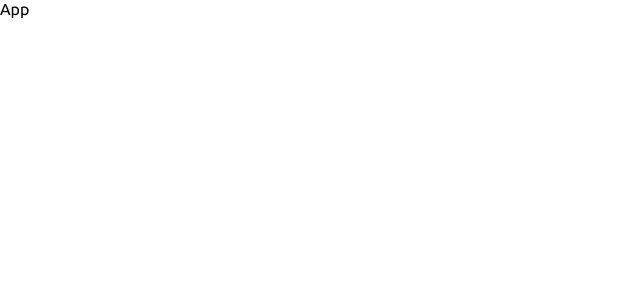
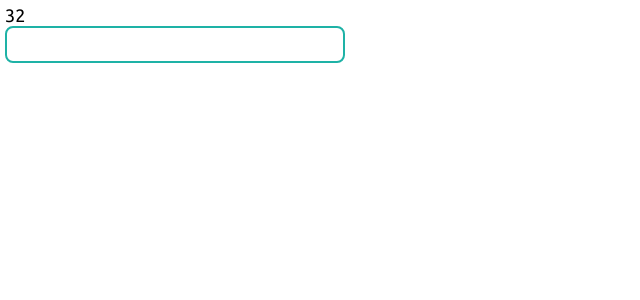
Before and after one commit to Artem2001S/testing-app-react, a React (Create React App) app: page / in a window 1280 px wide. Shown: the top 300 px of the page, without its empty margins (0-640 px from the left). Built offline with nearby package versions, Linux system fonts and the light colour scheme.

Commit message:
add TextInput component

```diff
--- a/package.json
+++ b/package.json
@@ -7,11 +7,13 @@
     "@testing-library/react": "^9.3.2",
     "@testing-library/user-event": "^7.1.2",
     "eslint-plugin-prettier": "^3.1.2",
+    "node-sass": "^4.13.1",
     "prettier": "^2.0.3",
     "prop-types": "^15.7.2",
     "react": "^16.13.1",
     "react-dom": "^16.13.1",
-    "react-scripts": "3.4.1"
+    "react-scripts": "3.4.1",
+    "uuid": "^7.0.3"
   },
   "scripts": {
     "start": "react-scripts start",
--- a/src/App.js
+++ b/src/App.js
@@ -1,7 +1,12 @@
 import React from 'react';
+import TextInput from 'components/TextInput/TextInput';
 
 function App() {
-  return <div>App</div>;
+  return (
+    <div>
+      <TextInput label="32" type="password" />
+    </div>
+  );
 }
 
 export default App;
--- /dev/null
+++ b/src/components/TextInput/TextInput.jsx
@@ -0,0 +1,36 @@
+import React from 'react';
+import PropTypes from 'prop-types';
+import { v4 as uuidv4 } from 'uuid';
+import classes from './TextInput.module.scss';
+
+export default function TextInput({
+  type,
+  label,
+  defaultValue,
+  value,
+  handleChange,
+}) {
+  const uniqueId = uuidv4();
+
+  return (
+    <label className={classes.label} htmlFor={uniqueId}>
+      {label}
+      <input
+        className={classes.input}
+        type={type || 'text'}
+        id={uniqueId}
+        defaultValue={defaultValue}
+        value={value}
+        onChange={handleChange}
+      />
+    </label>
+  );
+}
+
+TextInput.propTypes = {
+  type: PropTypes.string,
+  label: PropTypes.string,
+  defaultValue: PropTypes.string,
+  value: PropTypes.string,
+  handleChange: PropTypes.func,
+};
--- /dev/null
+++ b/src/components/TextInput/TextInput.module.scss
@@ -0,0 +1,25 @@
+@import "sassVariables.scss";
+
+.input {
+  padding: 6px 10px;
+  font-size: 18px;
+
+  border-radius: 8px;
+  border: 2px solid $green;
+  outline: none;
+
+  &:focus {
+    border-color: darken($color: $green, $amount: 9);
+  }
+}
+
+.label {
+  display: flex;
+  flex-direction: column;
+
+  width: 350px;
+  margin-bottom: 10px;
+
+  font-size: 18px;
+  padding: 5px;
+}
--- /dev/null
+++ b/src/sassVariables.scss
@@ -0,0 +1 @@
+$green: #1eb2a6;
```
Also changed, not shown: 1 other file (tests, documents, lock files or other folders).
